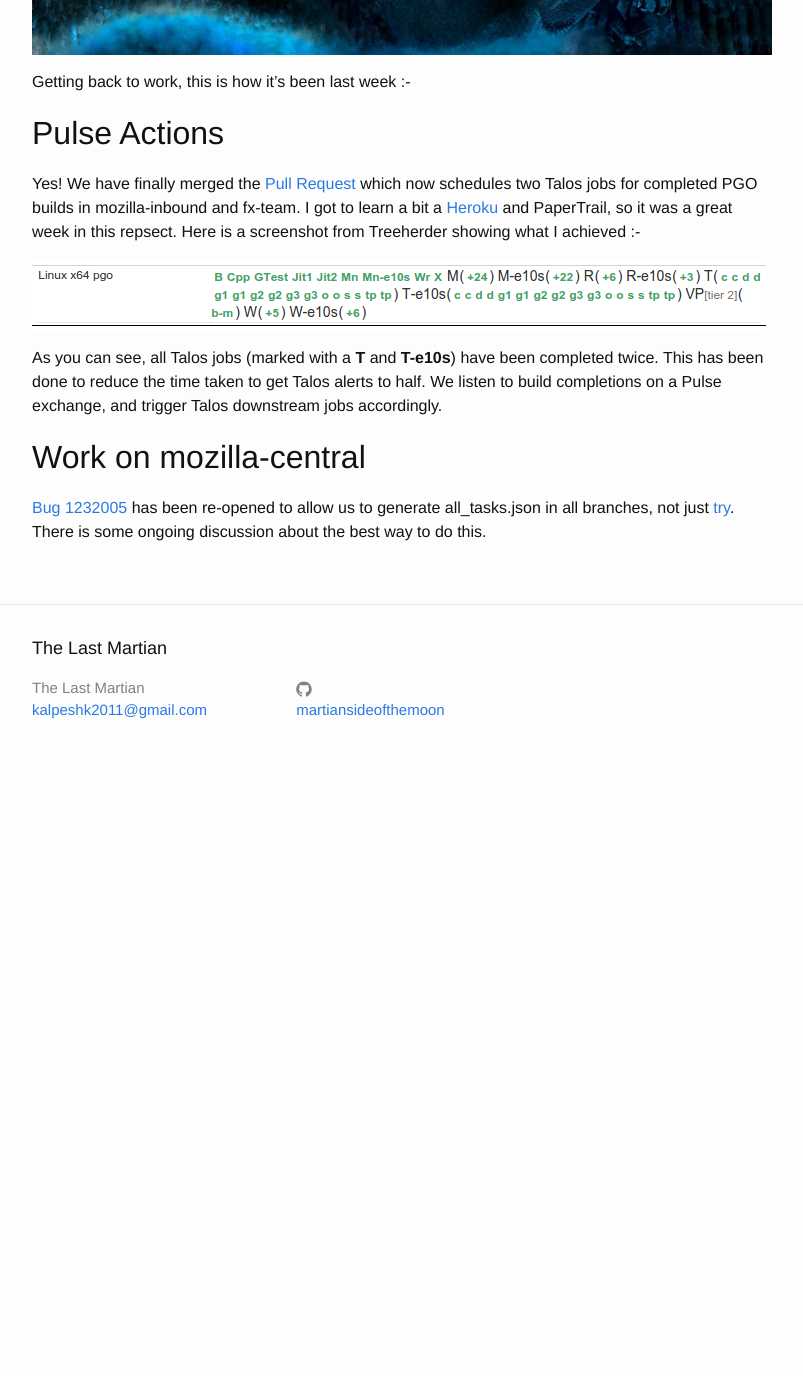
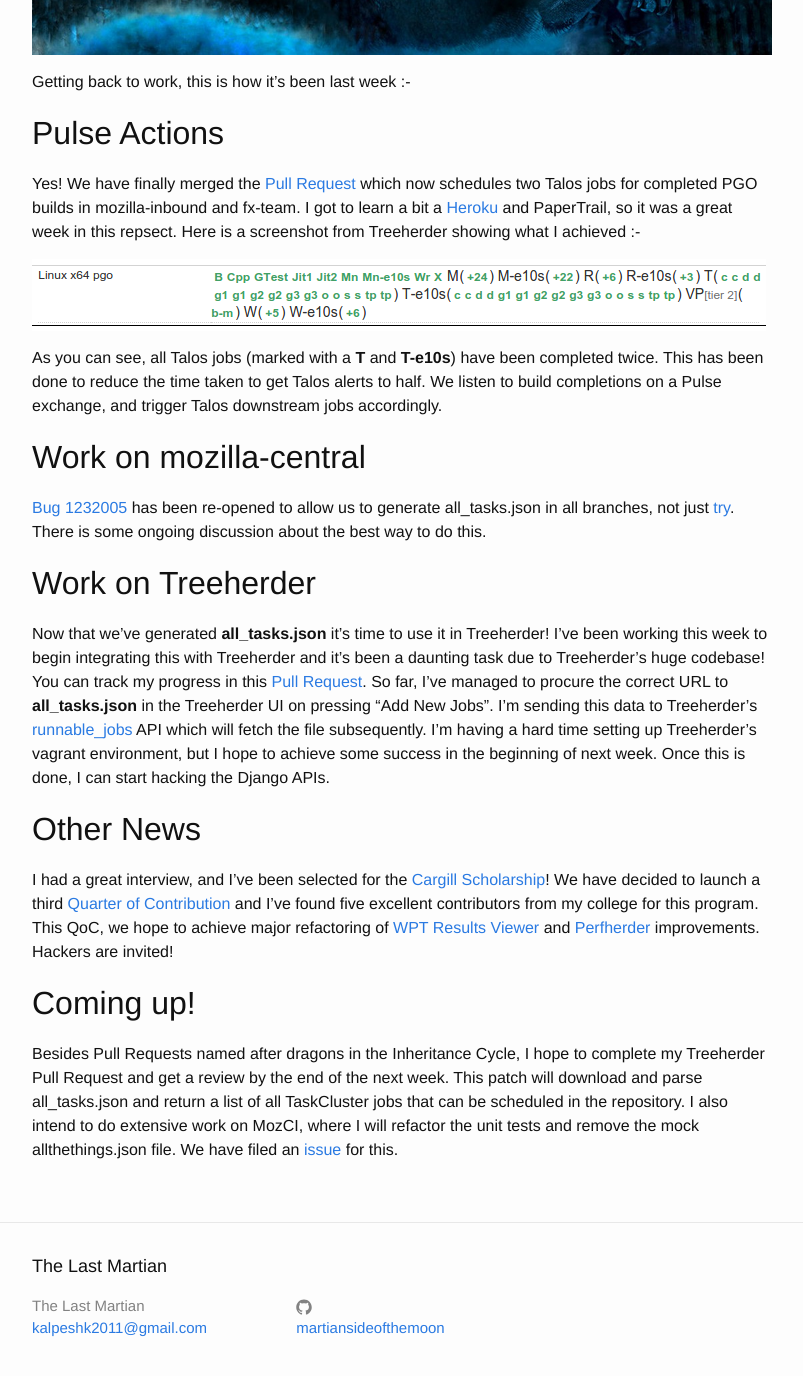
Before and after one commit to martiansideofthemoon/martiansideofthemoon.github.io, a Jekyll site: the page built from _posts/2016-05-14-gsoc-week-two-saphira-awakens.markdown, in a window 1280 px wide and 1400 px high, scrolled down 675 px. Shown: the top 1376 px of the window, without its empty margins (238-1041 px from the left). Built offline with Jekyll 4.4.1, drawn with Linux system fonts in a browser that asks for light colours; before the commit the page ends 1457 px from its top, so only the background shows below that; some of the changed text lies outside the part shown.

Commit message:
adding final details to fourth blog post

```diff
--- a/_posts/2016-05-14-gsoc-week-two-saphira-awakens.markdown
+++ b/_posts/2016-05-14-gsoc-week-two-saphira-awakens.markdown
@@ -4,7 +4,7 @@ title:  "GSoC Week Two - Saphira Awakens!"
 date:   2016-05-14 11:39:55 +0530
 tags: gsoc
 ---
-It's been a really hectic week, and unfortunately I could not do too much GSoC work, but I hope I'm on track. At the end of this week, I gifted a friend my favourite fantasy story, [Eragon](http://www.alagaesia.com/books_detail.php?book=eragon), the first book of the Inheritance Cycle. With sweet memories, I'll dedicate this week's theme to Saphira, the main dragon in the Inheritance Cycle.
+It's been a really hectic week, and unfortunately I could not do too much GSoC work, but I guess I'm on track. At the end of this week, I gifted a friend my favourite fantasy story, [Eragon](http://www.alagaesia.com/books_detail.php?book=eragon), the first book of the Inheritance Cycle. With sweet memories, I'll dedicate this week's theme to Saphira, the main dragon in the Inheritance Cycle.
 
 ![saphira]({{ site.url }}/assets/saphira.jpg)
 
@@ -21,3 +21,20 @@ As you can see, all Talos jobs (marked with a **T** and **T-e10s**) have been co
 ## Work on mozilla-central
 
 [Bug 1232005](https://bugzilla.mozilla.org/show_bug.cgi?id=1232005) has been re-opened to allow us to generate all_tasks.json in all branches, not just [try](treeherder.mozilla.org/#/jobs?repo=try). There is some ongoing discussion about the best way to do this.
+
+## Work on Treeherder
+
+Now that we've generated **all_tasks.json** it's time to use it in Treeherder! I've been working this week to begin integrating this with Treeherder and it's been a daunting task due to Treeherder's huge codebase!
+You can track my progress in this [Pull Request](https://github.com/mozilla/treeherder/pull/1490).
+So far, I've managed to procure the correct URL to **all_tasks.json** in the Treeherder UI on pressing "Add New Jobs". I'm sending this data to Treeherder's [runnable_jobs](https://treeherder.mozilla.org/docs/#!/project/Runnable_Jobs_list) API which will fetch the file subsequently.
+I'm having a hard time setting up Treeherder's vagrant environment, but I hope to achieve some success in the beginning of next week. Once this is done, I can start hacking the Django APIs.
+
+## Other News
+
+I had a great interview, and I've been selected for the [Cargill Scholarship](http://cargillglobalscholars.com)!
+We have decided to launch a third [Quarter of Contribution](https://wiki.mozilla.org/Auto-tools/New_Contributor/Quarter_of_Contribution) and I've found five excellent contributors from my college for this program. This QoC, we hope to achieve major refactoring of [WPT Results Viewer](https://github.com/mozilla/wptview) and [Perfherder](https://wiki.mozilla.org/EngineeringProductivity/Projects/Perfherder) improvements. Hackers are invited!
+
+## Coming up!
+
+Besides Pull Requests named after dragons in the Inheritance Cycle, I hope to complete my Treeherder Pull Request and get a review by the end of the next week. This patch will download and parse all_tasks.json and return a list of all TaskCluster jobs that can be scheduled in the repository.
+I also intend to do extensive work on MozCI, where I will refactor the unit tests and remove the mock allthethings.json file. We have filed an [issue](https://github.com/mozilla/mozilla_ci_tools/issues/474) for this.
```
